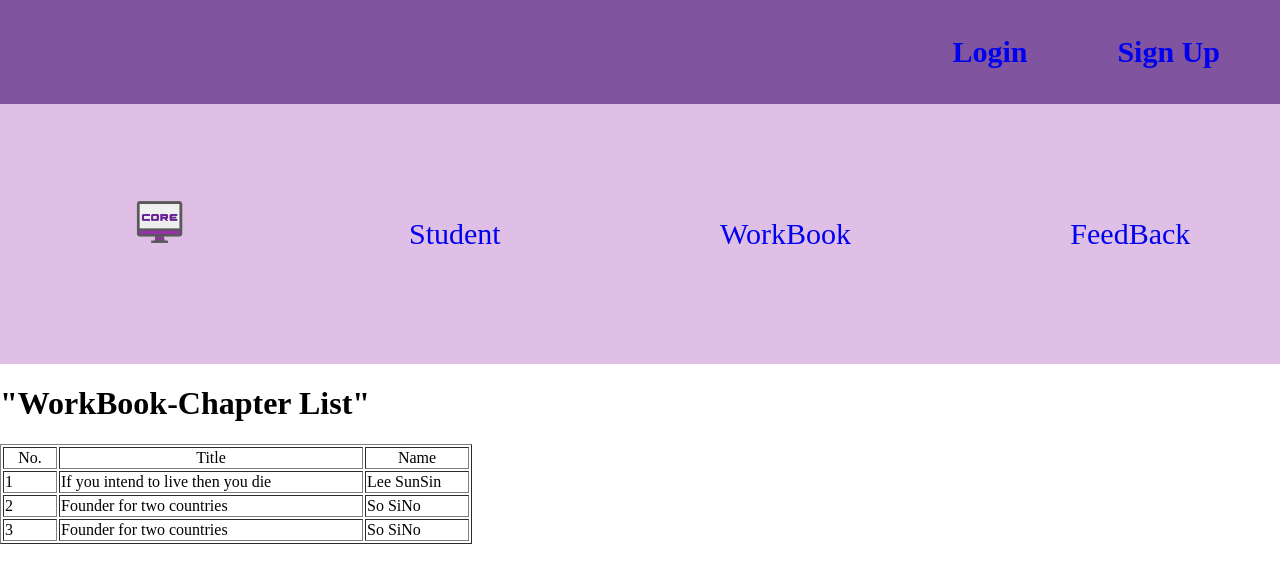
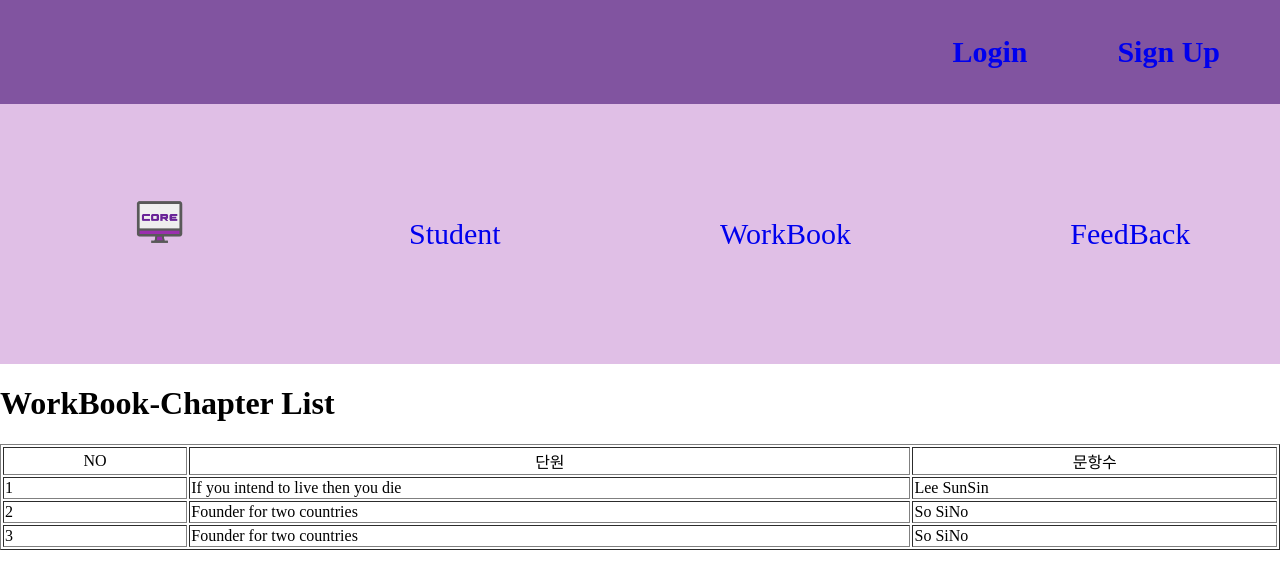
Before and after one commit to Happhee/CORE, a React (Create React App) app in the folder core/: page /teacher/workbook in a window 1280 px wide. Shown: the top 588 px of the page. Built offline with nearby package versions, Linux system fonts and the light colour scheme.

Commit message:
[add]단원 데이터 임의로

```diff
--- a/core/src/teacher/components/WorkBook.js
+++ b/core/src/teacher/components/WorkBook.js
@@ -36,14 +36,14 @@ class WorkBook extends Component {
         return (
             <div>
                 <h1>
-                    "WorkBook-Chapter List"
+                    WorkBook-Chapter List
                 </h1>
                 <table border="1">
                     <tbody>
                     <tr align="center">
-                        <td width="50">No.</td>
-                        <td width="300">Title</td>
-                        <td width="100">Name</td>
+                        <td width="200">NO</td>
+                        <td width="800">단원</td>
+                        <td width="400">문항수</td>
                     </tr>
                     {
                         boards.map(row =>
```
